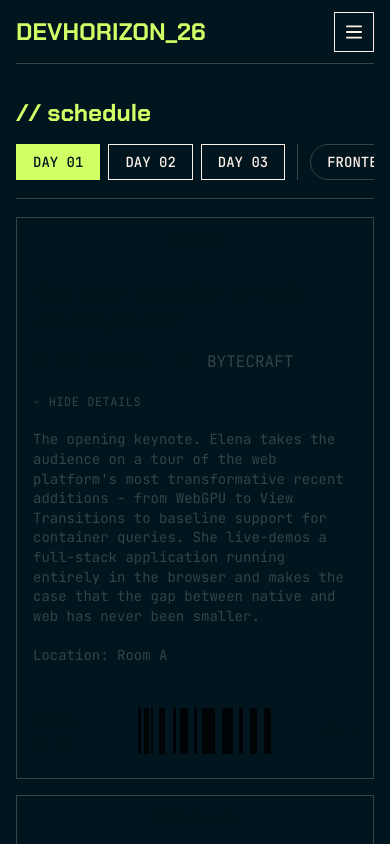
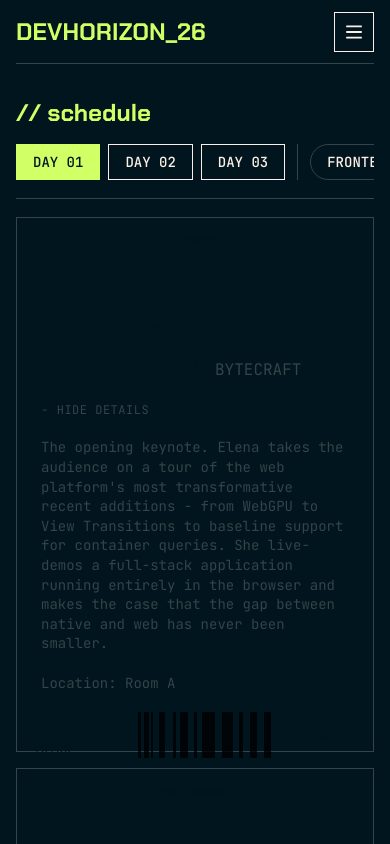
Before and after one commit to brandeth/tech-conference, a Nuxt app: page /schedule in a window 390 px wide. Shown: the top 844 px of the page. Built offline with nearby package versions, Linux system fonts and the light colour scheme.

Commit message:
added animation when toggling details in highlight card, schedule page.

```diff
--- a/app/components/HighlightCard.vue
+++ b/app/components/HighlightCard.vue
@@ -36,9 +36,20 @@
         {{ isExpanded ? "Hide details" : "Show details" }}
       </button>
 
-      <div v-if="isExpanded" class="highlight-card__details text-preset-6">
-        <slot>{{ details }}</slot>
-      </div>
+      <Transition
+        name="highlight-card-details"
+        :duration="transitionDuration"
+        @before-enter="onDetailsBeforeEnter"
+        @enter="onDetailsEnter"
+        @after-enter="onDetailsAfterEnter"
+        @before-leave="onDetailsBeforeLeave"
+        @leave="onDetailsLeave"
+        @after-leave="onDetailsAfterLeave"
+      >
+        <div v-if="isExpanded" class="highlight-card__details text-preset-6">
+          <slot>{{ details }}</slot>
+        </div>
+      </Transition>
     </div>
 
     <aside class="highlight-card__meta" aria-label="Session timing">
@@ -47,12 +58,16 @@
         <time class="highlight-card__end text-preset-7">{{ endTime }}</time>
       </div>
 
+      <span class="highlight-card__meta-spacer" aria-hidden="true" />
+
       <img
         class="highlight-card__barcode"
         :src="barcodeSrc"
         alt=""
         aria-hidden="true"
       />
+
+      <span class="highlight-card__meta-spacer" aria-hidden="true" />
 
       <p class="highlight-card__day text-preset-7">{{ day }}</p>
 
@@ -92,11 +107,13 @@ const props = withDefaults(
     bgColor?: string;
     details?: string;
     initiallyOpen?: boolean;
+    transitionDuration?: number;
   }>(),
   {
     bgColor: "var(--color-brand-yellow-100)",
     details: "",
     initiallyOpen: false,
+    transitionDuration: 260,
   },
 );
 
@@ -106,12 +123,63 @@ const isBookmarked = ref(false);
 const cardStyle = computed(() => ({
   "--highlight-card-bg": props.bgColor,
   "--highlight-card-accent": props.bgColor,
+  "--highlight-card-transition-duration": `${props.transitionDuration}ms`,
 }));
 
 const speakerLabel = computed(
   () => `${props.speakerName}, ${props.speakerCompany}`,
 );
 const bookmarkLabel = computed(() => `Bookmark ${props.title} (${props.day})`);
+
+const transitionDuration = computed(() => props.transitionDuration);
+
+function setDetailsHeight(element: Element, height: string) {
+  const detailsElement = element as HTMLElement;
+
+  detailsElement.style.height = height;
+}
+
+function prepareDetailsTransition(element: Element) {
+  const detailsElement = element as HTMLElement;
+
+  detailsElement.style.overflow = "hidden";
+}
+
+function cleanupDetailsTransition(element: Element) {
+  const detailsElement = element as HTMLElement;
+
+  detailsElement.style.height = "";
+  detailsElement.style.overflow = "";
+}
+
+function onDetailsBeforeEnter(element: Element) {
+  prepareDetailsTransition(element);
+  setDetailsHeight(element, "0");
+}
+
+function onDetailsEnter(element: Element) {
+  setDetailsHeight(element, `${(element as HTMLElement).scrollHeight}px`);
+}
+
+function onDetailsAfterEnter(element: Element) {
+  cleanupDetailsTransition(element);
+}
+
+function onDetailsBeforeLeave(element: Element) {
+  const detailsElement = element as HTMLElement;
+
+  prepareDetailsTransition(detailsElement);
+  setDetailsHeight(detailsElement, `${detailsElement.scrollHeight}px`);
+  void detailsElement.offsetHeight;
+}
+
+function onDetailsLeave(element: Element) {
+  setDetailsHeight(element, "0");
+}
+
+function onDetailsAfterLeave(element: Element) {
+  cleanupDetailsTransition(element);
+}
 </script>
 
 <style scoped>
@@ -140,7 +208,7 @@ const bookmarkLabel = computed(() => `Bookmark ${props.title} (${props.day})`);
 
 .highlight-card__content {
   display: grid;
-  align-content: center;
+  align-content: start;
   gap: 14px;
   padding: 16px;
 }
@@ -194,22 +262,68 @@ const bookmarkLabel = computed(() => `Bookmark ${props.title} (${props.day})`);
   white-space: pre-line;
 }
 
+.highlight-card-details-enter-active,
+.highlight-card-details-leave-active {
+  transition:
+    height var(--highlight-card-transition-duration) ease,
+    opacity var(--highlight-card-transition-duration) ease,
+    transform var(--highlight-card-transition-duration) ease;
+  will-change: height, opacity, transform;
+}
+
+.highlight-card-details-enter-from,
+.highlight-card-details-leave-to {
+  opacity: 0;
+  transform: translateY(-6px);
+}
+
+@media (prefers-reduced-motion: reduce) {
+  .highlight-card-details-enter-active,
+  .highlight-card-details-leave-active {
+    transition-duration: 1ms;
+  }
+}
+
 .highlight-card__meta {
   display: grid;
-  align-content: center;
+  grid-template-rows:
+    minmax(0, 1fr) auto minmax(0, 0fr) auto minmax(0, 0fr) auto minmax(
+      0,
+      1fr
+    );
+  align-content: stretch;
   justify-items: center;
-  gap: 8px;
   border-left: 2px dashed var(--color-brand-neutral-900);
   padding: 16px;
   text-align: center;
+  transition: grid-template-rows var(--highlight-card-transition-duration) ease;
 }
 
 .highlight-card--expanded .highlight-card__meta {
-  align-content: space-between;
+  grid-template-rows:
+    minmax(0, 0fr) auto minmax(0, 1fr) auto minmax(0, 1fr) auto minmax(
+      0,
+      0fr
+    );
+}
+
+.highlight-card__meta::before,
+.highlight-card__meta::after {
+  content: "";
+  min-height: 0;
+}
+
+.highlight-card__meta::before {
+  grid-row: 1;
+}
+
+.highlight-card__meta::after {
+  grid-row: 7;
 }
 
 .highlight-card__time {
   display: grid;
+  grid-row: 2;
   gap: 0;
 }
 
@@ -219,18 +333,22 @@ const bookmarkLabel = computed(() => `Bookmark ${props.title} (${props.day})`);
 }
 
 .highlight-card__barcode {
+  grid-row: 4;
   width: 122px;
   height: 40px;
+  margin-block: 8px;
   object-fit: contain;
 }
 
 .highlight-card__day {
+  grid-row: 6;
   color: var(--color-brand-neutral-900);
   text-transform: uppercase;
 }
 
 .highlight-card__bookmark {
   display: none;
+  grid-row: 6;
   width: 38px;
   height: 38px;
   place-items: center;
@@ -275,14 +393,10 @@ const bookmarkLabel = computed(() => `Bookmark ${props.title} (${props.day})`);
     line-height: 110%;
   }
 
-  .highlight-card__meta {
-    gap: 9px;
-    padding: 16px;
-  }
-
   .highlight-card__barcode {
     width: 116px;
     height: 38px;
+    margin-block: 9px;
   }
 
   .highlight-card__day {
@@ -327,7 +441,9 @@ const bookmarkLabel = computed(() => `Bookmark ${props.title} (${props.day})`);
   .highlight-card__meta {
     grid-column: 1 / -1;
     grid-template-columns: 64px minmax(0, 1fr) auto;
+    grid-template-rows: none;
     align-items: center;
+    align-content: center;
     border-top: 2px dashed var(--color-brand-neutral-900);
     border-left: 0;
     column-gap: 16px;
@@ -336,18 +452,35 @@ const bookmarkLabel = computed(() => `Bookmark ${props.title} (${props.day})`);
   }
 
   .highlight-card__time {
+    grid-row: auto;
     justify-self: start;
   }
 
   .highlight-card__barcode {
+    grid-row: auto;
     justify-self: center;
     width: 179px;
     max-width: 36vw;
     height: 62px;
+    margin-block: 0;
+  }
+
+  .highlight-card__day {
+    grid-row: auto;
   }
 
   .highlight-card__bookmark {
+    grid-row: auto;
     justify-self: end;
+  }
+
+  .highlight-card__meta-spacer {
+    display: none;
+  }
+
+  .highlight-card__meta::before,
+  .highlight-card__meta::after {
+    display: none;
   }
 }
 </style>
--- a/app/pages/schedule.vue
+++ b/app/pages/schedule.vue
@@ -241,6 +241,10 @@ const filteredSessions = computed(() =>
   gap: 16px;
 }
 
+.schedule-page :deep(.highlight-card__content) {
+  padding: 24px;
+}
+
 .schedule-page__empty {
   border: 1px solid var(--color-brand-neutral-600);
   padding: 24px;
```
